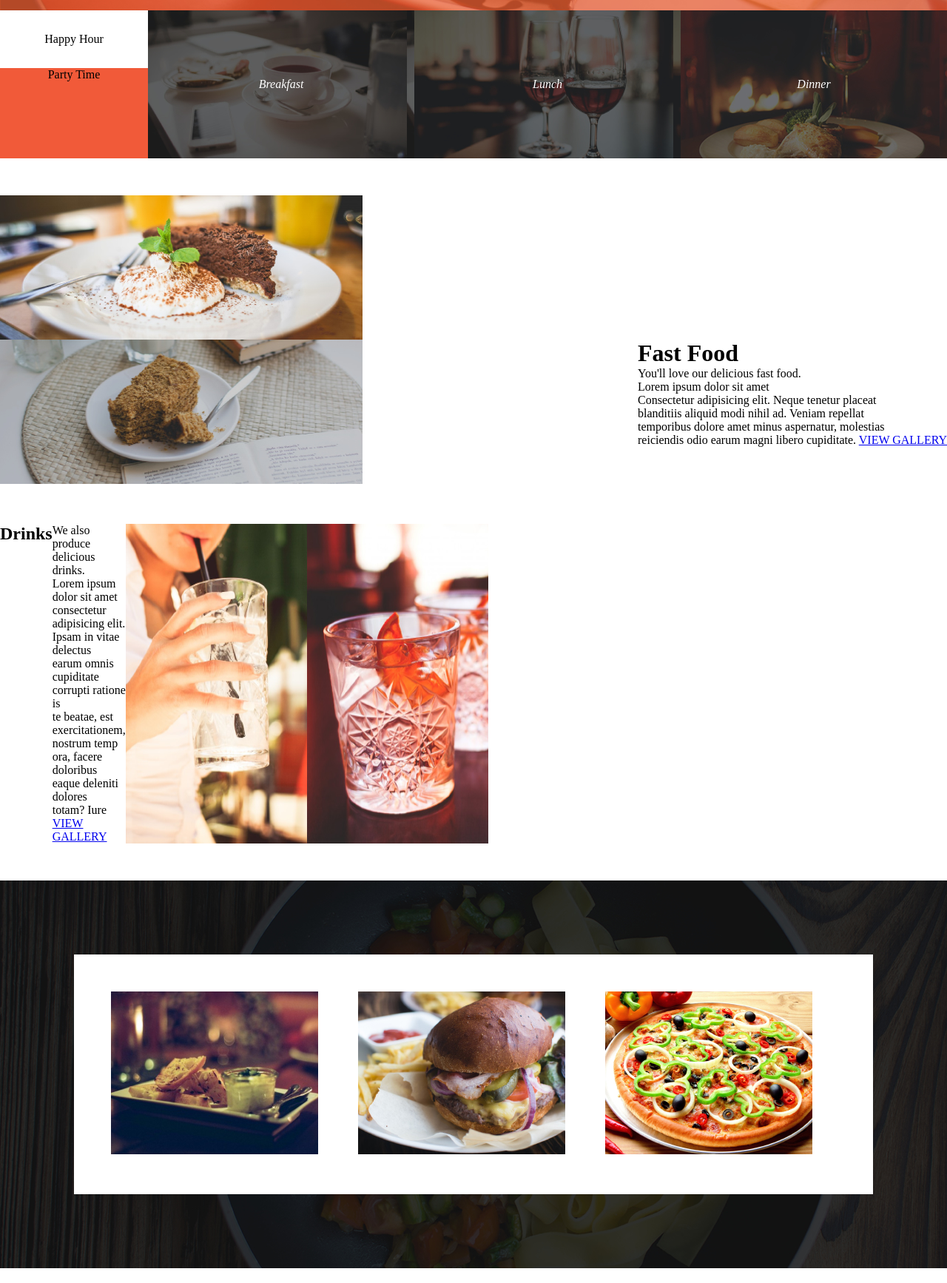
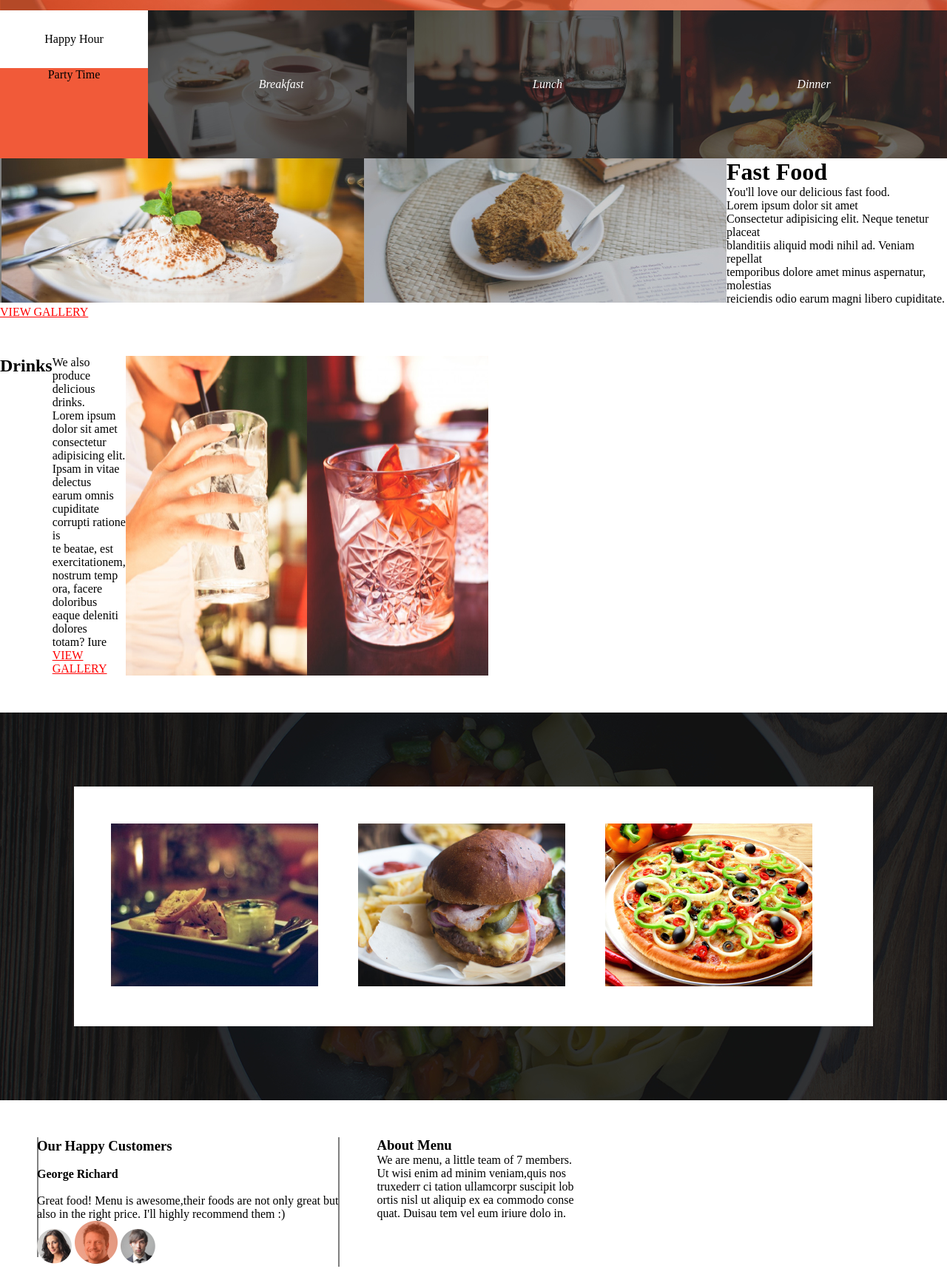
Before and after one commit to Ecline234/Anita-s-Kitchen, a plain HTML site: page index.html in a window 1280 px wide. Shown: the part 486-2220 px from the top of the page at 74% size. Drawn offline with Linux system fonts and the light colour scheme.

Commit message:
styled color links to red

```diff
--- a/index.css
+++ b/index.css
@@ -41,20 +41,24 @@ footer{
     display: flex;
 
 }
-.fastfood{
-    float: right;
+.food1{
+    float: left;
     flex-wrap: wrap;
     display: flexbox;
+    border-left: 2px solid grey;
 }
-.ipsum{
-    display: flex;
-    margin-top: 50px;
-
+.food2{
+    flex-direction: column;
+    float: left;
+    flex-wrap: wrap;
 }
 .customers{
     float: left;
     margin: 50px;
     padding-top: 1px;
+    width: fit-content;
+    border-right: 2px solid grey;
+    border-top: 2px grey;
 }
 .sauce{
     background-image: url("foodsBg.jpg");
@@ -69,11 +73,15 @@ footer{
     padding-bottom: 100px;
     text-align: center;
     color: white;
+    margin-left: 5px;
 }
 .about{
    flex-wrap: wrap;
    margin: 50px;
    padding-bottom: 50px;
+   border-left: 2px solid grey;
+
+
 }
 .chick{
     margin-left: 50px;
@@ -95,3 +103,4 @@ footer{
 .pizza{
     background-color: white;
 }
+.contacts{}
--- a/index.html
+++ b/index.html
@@ -28,9 +28,9 @@
            <div class="dinner"><em>Dinner</em></div>
        </div>
     </div>
-        <img class="ipsum" src="fastFood1.jpg" alt="fastFood1">
-        <img src="fastFood2.jpg" alt="fastFood2">
-        <div class="fastfood" >
+        <img class="food1" src="fastFood1.jpg" alt="fastFood1">
+        <img class="food2" src="fastFood2.jpg" alt="fastFood2">
+        <div>
             <h1>Fast Food</h1>
             <p> You'll love our delicious fast food. <br>
 
@@ -56,8 +56,12 @@
     </div>
     <div class="customers">
         <h3>Our Happy Customers</h3>
+        <br>
         <p>
-           <strong>George Richard</strong> <br>Great food! Menu is awesome,their foods are not only great but <br> also in the right price. I'll highly recommend them :) <br>
+           <strong>George Richard</strong>
+           <br>
+            <br>Great food! Menu is awesome,their foods are not only great but <br> also in the right price. I'll highly recommend them :) <br>
+
             <img src="p1.png" alt="p1">
             <img src="p2.png" alt="p2">
             <img src="p3.png" alt="p3">
@@ -69,18 +73,22 @@
         <div class="subscription">
             <h4>Get our daily food items delivered to your email</h4>
              <br>
-             <div class="contacts">Your Email <br> Subscribe</div>
+             <div class="contacts">Your Email  Subscribe</div>
         </div>
 <footer>
 </p>
      <br> MENU <br>
 
+     <br>
      Thats What We Are
      <br>
     <img src="facebook.png" alt="facebook">
     <img src="twitter.png" alt="twitter">
     <img src="pinterest.png" alt="pinterest">
     <br>
+    <br>
+    <br>
+    <br>
     2016 Menu Restaurant
 </p>
 </footer>
--- a/style.css
+++ b/style.css
@@ -46,6 +46,14 @@
 .order{
     display: flex;
     color: white;
-    display: flex;
 
 }
+a{
+    color: red;
+}
+.subscribe{
+    margin-left: ;
+}
+ipsum{
+
+}
```
